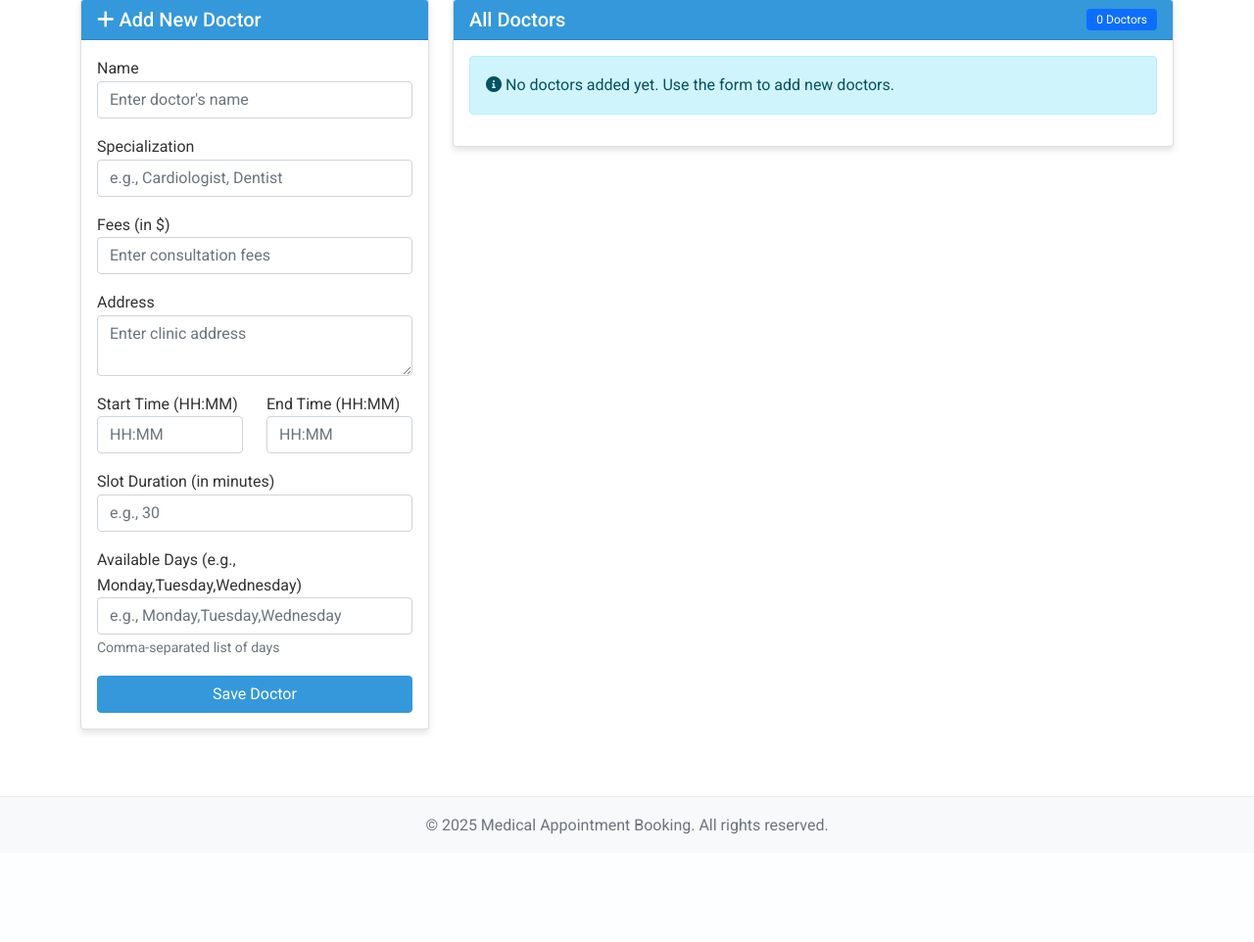
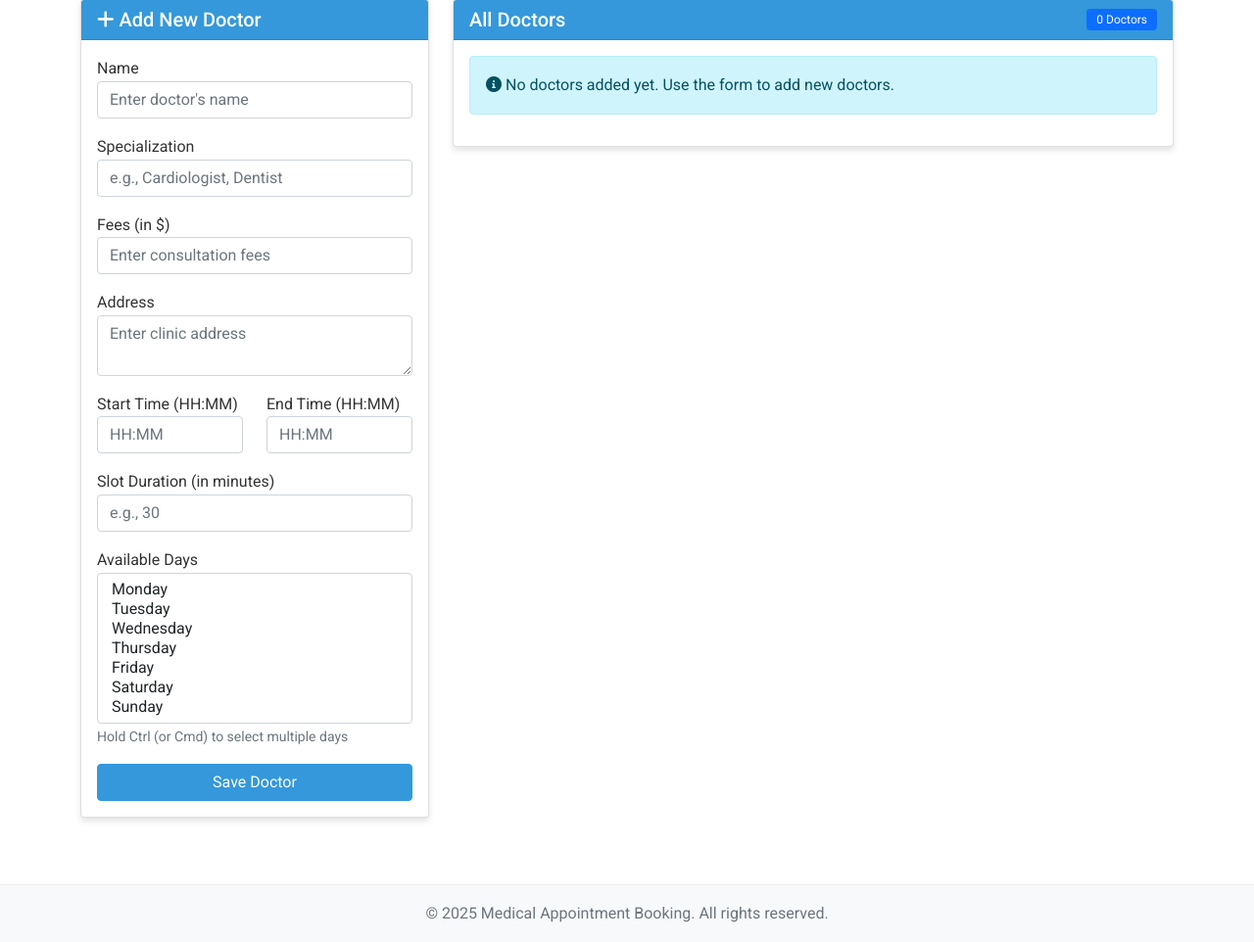
Before and after one commit to Omjee73/medical-appointment-management, a Flask app: page /admin/doctors in a window 1280 px wide. Shown: the part 145-1107 px from the top of the page at 98% size. Before the commit the page ends 997 px from the top, so only its background shows below. Run offline with Flask 3, Linux system fonts and the light colour scheme; a user stored in the database is signed in; data comes from the database, SQL or seed files in the repository; data that the repository does not hold is empty.

Commit message:
Enable users to select multiple days for appointments and fix booking issues
Implements multi-select for available days in DoctorForm, fixes slot display in book_appointment.html, and stores days as comma-separated string.

Replit-Commit-Author: Agent
Replit-Commit-Session-Id: dc55c29d-58d4-477a-b1cf-e83cd88281da
Replit-Commit-Screenshot-Url: https://storage.googleapis.com/screenshot-production-us-central1/16bbc207-3a59-4ca7-a152-cf21b2ae950b/e36e6167-6bcd-4fe9-9583-c81bb6221b84.jpg

```diff
--- a/forms.py
+++ b/forms.py
@@ -1,5 +1,5 @@
 from flask_wtf import FlaskForm
-from wtforms import StringField, PasswordField, SubmitField, SelectField
+from wtforms import StringField, PasswordField, SubmitField, SelectField, SelectMultipleField
 from wtforms import IntegerField, DateField, TimeField, TextAreaField, BooleanField
 from wtforms.validators import DataRequired, Email, EqualTo, Length, NumberRange, ValidationError
 from wtforms.widgets import CheckboxInput
@@ -38,7 +38,18 @@ class DoctorForm(FlaskForm):
     start_time = StringField('Start Time (HH:MM)', validators=[DataRequired()])
     end_time = StringField('End Time (HH:MM)', validators=[DataRequired()])
     slot_duration = IntegerField('Slot Duration (in minutes)', validators=[DataRequired(), NumberRange(min=10, max=120)])
-    available_days = StringField('Available Days (e.g., Monday,Tuesday,Wednesday)', validators=[DataRequired()])
+    available_days = SelectMultipleField('Available Days',
+        choices=[
+            ('Monday', 'Monday'),
+            ('Tuesday', 'Tuesday'),
+            ('Wednesday', 'Wednesday'),
+            ('Thursday', 'Thursday'),
+            ('Friday', 'Friday'),
+            ('Saturday', 'Saturday'),
+            ('Sunday', 'Sunday')
+        ],
+        validators=[DataRequired()]
+    )
     submit = SubmitField('Save Doctor')
 
     def validate_start_time(form, field):
--- a/routes/admin.py
+++ b/routes/admin.py
@@ -93,7 +93,7 @@ def doctors():
             start_time=form.start_time.data,
             end_time=form.end_time.data,
             slot_duration=form.slot_duration.data,
-            available_days=form.available_days.data
+            available_days=','.join(form.available_days.data)
         )
 
         db.session.add(doctor)
--- a/templates/admin/doctors.html
+++ b/templates/admin/doctors.html
@@ -114,8 +114,8 @@
 
                             <div class="form-group mb-3">
                                 <label for="available_days">{{ form.available_days.label }}</label>
-                                {{ form.available_days(class="form-control", placeholder="e.g., Monday,Tuesday,Wednesday") }}
-                                <small class="form-text text-muted">Comma-separated list of days</small>
+                                {{ form.available_days(class="form-select", multiple="multiple", size="7") }}
+                                <small class="form-text text-muted">Hold Ctrl (or Cmd) to select multiple days</small>
                                 {% if form.available_days.errors %}
                                     <div class="text-danger">
                                         {% for error in form.available_days.errors %}
```
Also changed, not shown: templates/user/book_appointment.html (+3 -5 lines).
